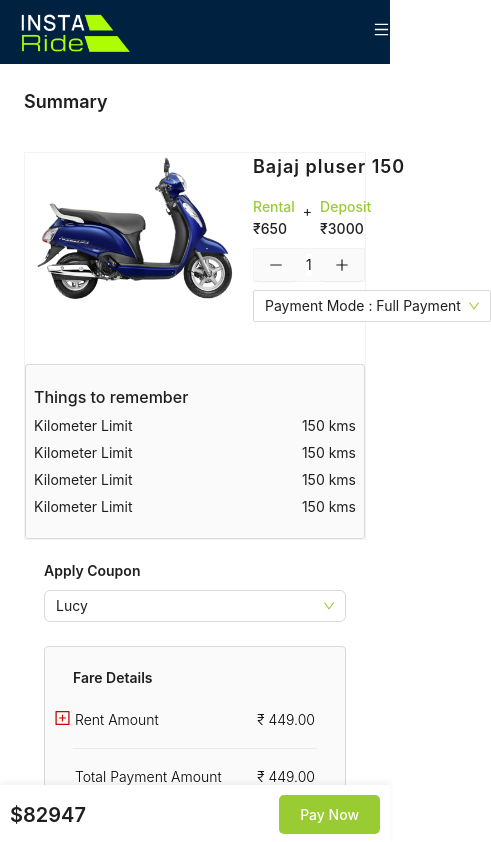
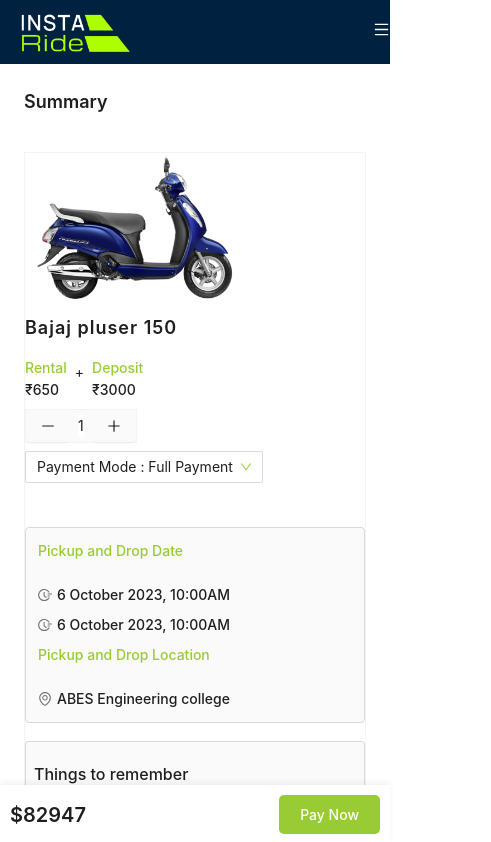
Before and after one commit to sid1213/instaride, a Next.js app: page /checkout in a window 390 px wide. Shown: the top 842 px of the page, 491 px wide, since content can reach past the window. Built offline with nearby package versions, Linux system fonts and the light colour scheme.

Commit message:
JG: add mobile pickup component

```diff
--- a/components/Checkout/sider/index.tsx
+++ b/components/Checkout/sider/index.tsx
@@ -13,10 +13,12 @@
   PlusOutlined,
   MinusOutlined,
   EnvironmentOutlined,
+  FieldTimeOutlined,
 } from "@ant-design/icons";
 import React from "react";
 import Style from "./index.module.scss";
 import Image from "next/image";
+import classNames from "classnames";
 
 const { Title, Paragraph, Text } = Typography;
 const Reminder_Data = [
@@ -43,7 +45,7 @@
   return (
     <Row className={Style.vehicle_summary}>
       {/* vehicle details */}
-      <Space align="start">
+      <Space align="start" className={Style.vehicle}>
         <Col>
           <Image
             src={"/demo/Suzuki-Access-125.png"}
@@ -149,8 +151,38 @@
         </Space>
       </Space>
 
+      <Space
+        direction="vertical"
+        className={classNames(
+          Style.pickup_date_container,
+          Style.pickup_date_mobile
+        )}
+      >
+        {/* pickup dates*/}
+        <Space direction="vertical">
+          <Paragraph className={Style.heading}>Pickup and Drop Date</Paragraph>
+          <Text className={Style.location}>
+            <FieldTimeOutlined />6 October 2023, 10:00AM
+          </Text>
+          <Text className={Style.location}>
+            <FieldTimeOutlined />6 October 2023, 10:00AM
+          </Text>
+        </Space>
+
+        {/* pickup  location */}
+        <Space direction="vertical">
+          <Paragraph className={Style.heading}>
+            Pickup and Drop Location
+          </Paragraph>
+          <Text className={Style.location}>
+            <EnvironmentOutlined />
+            ABES Engineering college
+          </Text>
+        </Space>
+      </Space>
+
       {/* reminder things */}
-      <Row gutter={[16, 5]} className={Style.reminder}>
+      <Row gutter={[16, { xs: 0, xl: 5 }]} className={Style.reminder}>
         <Col span={24}>
           <Paragraph className={Style.heading}>Things to remember</Paragraph>
         </Col>
```
